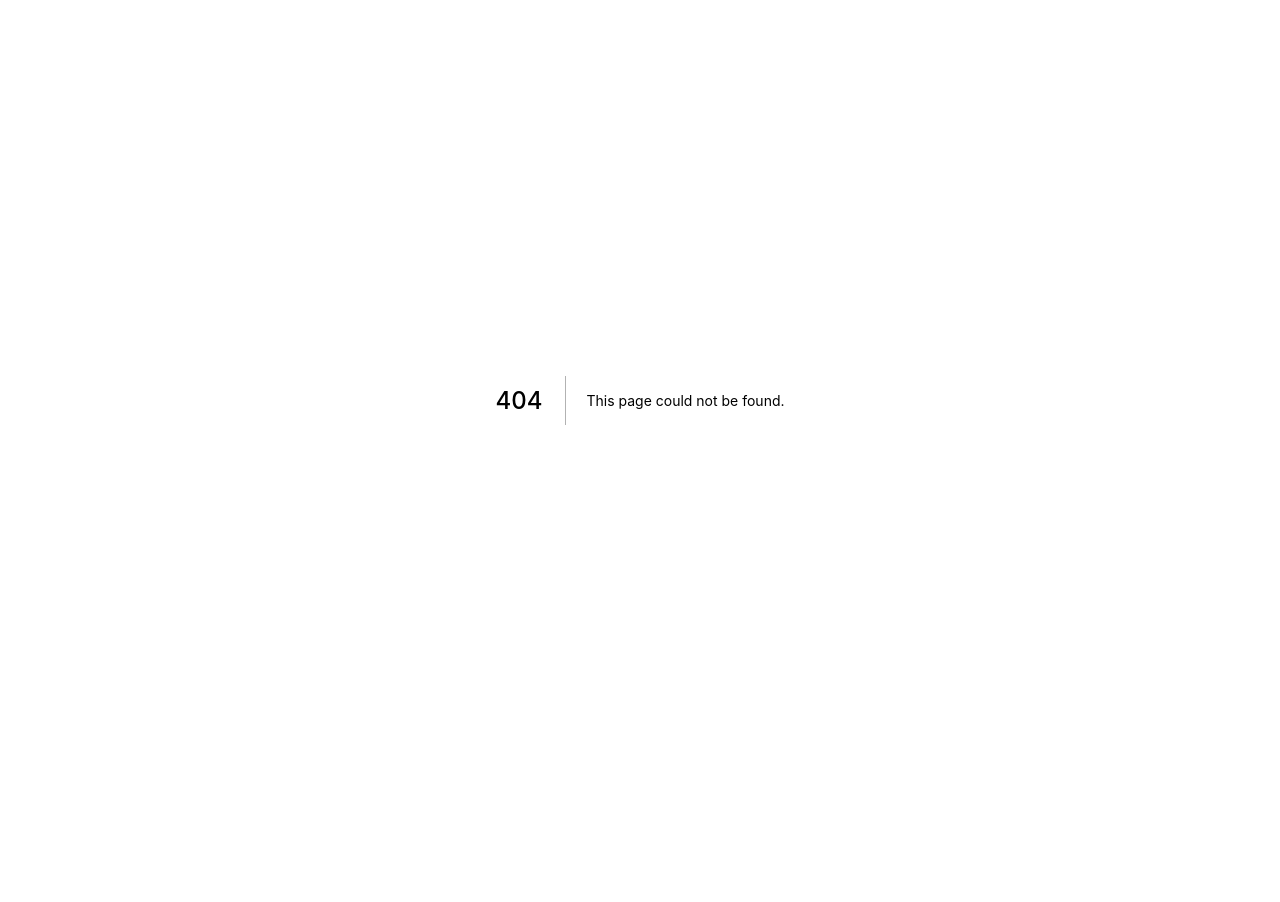
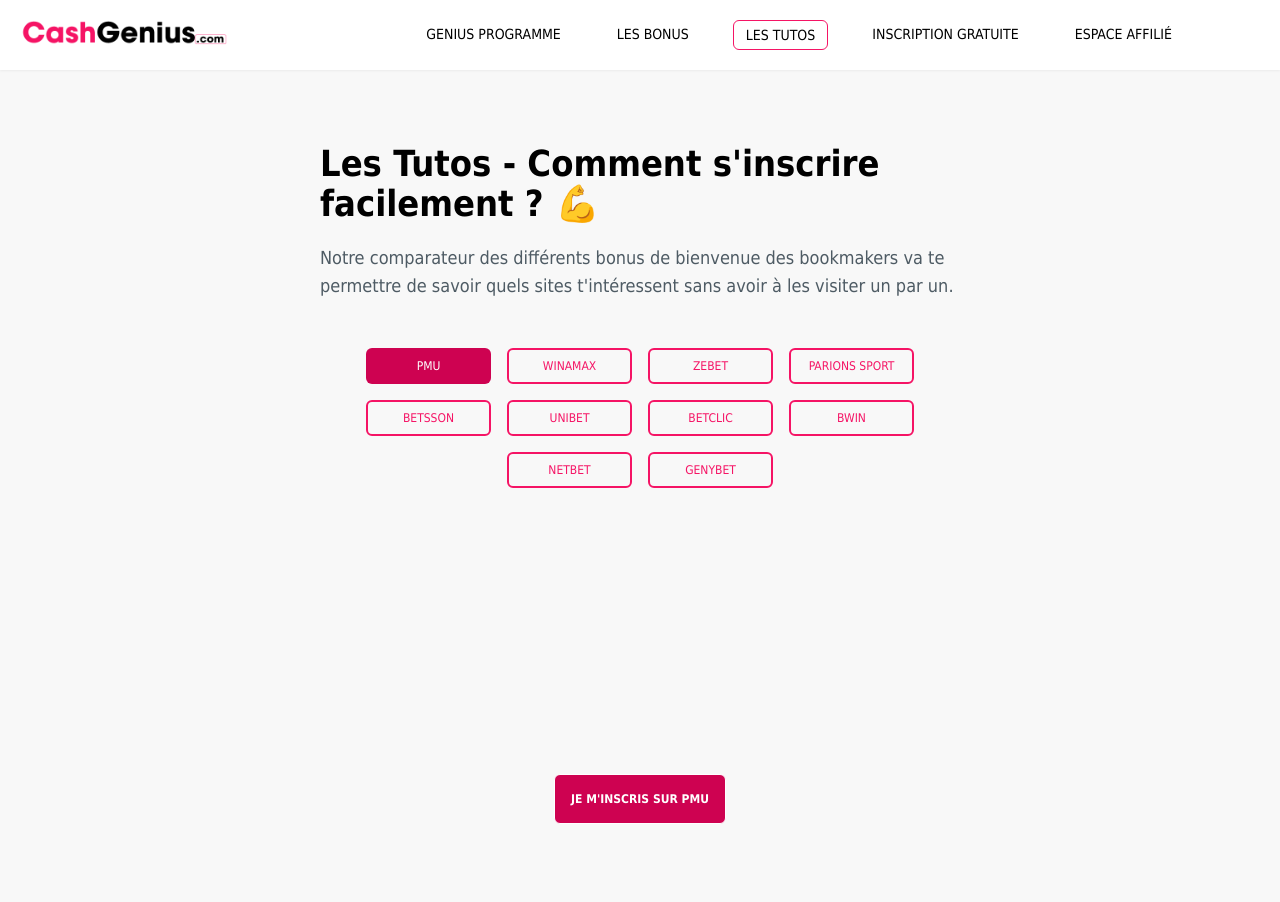
Before and after one commit to ThomasLebel/CashGenius-Frontend, a Next.js app: page /tutoriels in a window 1280 px wide. Before the commit this address had no page. Shown: the top 902 px of the page. Before the commit the page ends 800 px from the top, so only its background shows below. Built offline with nearby package versions, Linux system fonts and the light colour scheme.

Commit message:
Création section tutos

```diff
--- a/Data/Bonuses.js
+++ b/Data/Bonuses.js
@@ -8,6 +8,7 @@ const Bonuses = [
       "* Cash = Crédit directement retirable sur le compte bancaire, pas besoin de miser la somme reçue",
     videoLink: "https://youtu.be/tn9oRUMa7qc",
     registerLink: "https://inscription.pmu.fr/?&codePromo=SPORT#/civilite",
+    registerVideo: 'https://youtu.be/wnyjvbTB2o8'
   },
   {
     name: "WINAMAX",
@@ -18,6 +19,7 @@ const Bonuses = [
       "* Freebets / Paris Gratuit = Crédit non retirable, il est nécessaire de miser la somme reçue pour retirer les gains",
     videoLink: "https://youtu.be/OwUQE0H85ps",
     registerLink: "https://www.winamax.fr/registration/step1",
+    registerVideo: 'https://youtu.be/dTod-0WFaME'
   },
   {
     name: "ZEBET",
@@ -28,6 +30,7 @@ const Bonuses = [
       "* Freebets / Paris Gratuit = Crédit non retirable, il est nécessaire de miser la somme reçue pour retirer les gains",
     videoLink: "",
     registerLink: "https://www.zebet.fr/inscription/",
+    registerVideo: 'https://youtu.be/l3gqUTAcFJs'
   },
   {
     name: "PARIONS SPORT",
@@ -39,6 +42,7 @@ const Bonuses = [
     videoLink: "https://youtu.be/-rq9CyarY4c",
     registerLink:
       "https://www.enligne.parionssport.fdj.fr/inscription/parions-sport-enligne/#from=prehome-header",
+    registerVideo: 'https://youtu.be/cOMSvHWiOUk'
   },
   {
     name: "BETSSON",
@@ -49,6 +53,7 @@ const Bonuses = [
       "* Bonus à remiser = Crédit non retirable, il est nécessaire de miser 3 fois la somme reçue pour retirer les gains",
     videoLink: "",
     registerLink: "https://betsson.fr/fr",
+    registerVideo: 'https://youtu.be/K1eZYh82H8c'
   },
   {
     name: "UNIBET",
@@ -59,6 +64,7 @@ const Bonuses = [
       "* Freebets / Paris Gratuit = Crédit non retirable, il est nécessaire de miser la somme reçue pour retirer les gains",
     videoLink: "https://youtu.be/Y2u0UdYMOQw",
     registerLink: "https://www.unibet.fr/register",
+    registerVideo: 'https://youtu.be/F_a7NPLwA6Q'
   },
   {
     name: "BETCLIC",
@@ -69,6 +75,7 @@ const Bonuses = [
       "* Freebets / Paris Gratuit = Crédit non retirable, il est nécessaire de miser la somme reçue pour retirer les gains",
     videoLink: "https://youtu.be/qq5DITTV8n8",
     registerLink: "https://www.betclic.fr/inscription",
+    registerVideo: 'https://youtu.be/esUBBvcCBT8'
   },
   {
     name: "OLYBET",
@@ -79,6 +86,7 @@ const Bonuses = [
       "* Freebets / Paris Gratuit = Crédit non retirable, il est nécessaire de miser la somme reçue pour retirer les gains",
     videoLink: "",
     registerLink: "https://www.olybet.fr/inscription",
+    registerVideo: ''
   },
   {
     name: "VBET",
@@ -89,6 +97,7 @@ const Bonuses = [
       "* Freebets / Paris Gratuit = Crédit non retirable, il est nécessaire de miser la somme reçue pour retirer les gains",
     videoLink: "",
     registerLink: "https://www.vbet.fr/?accounts=%2A&register=%2A",
+    registerVideo: ''
   },
   {
     name: "BWIN",
@@ -100,6 +109,7 @@ const Bonuses = [
     videoLink: "https://youtu.be/pO8XE9iTiDs",
     registerLink:
       "https://www.bwin.fr/fr/mobileportal/register?rurl=https:%2F%2Fsports.bwin.fr%2Ffr%2Fsports",
+    registerVideo: 'https://youtu.be/JSHISXqlVk8'
   },
   {
     name: "NETBET",
@@ -110,6 +120,7 @@ const Bonuses = [
       "* Freebets / Paris Gratuit = Crédit non retirable, il est nécessaire de miser la somme reçue pour retirer les gains",
     videoLink: "https://youtu.be/PBdft9Go7Mk",
     registerLink: "https://www.netbet.fr/inscription",
+    registerVideo: 'https://youtu.be/I-ey_W8Aooo'
   },
   {
     name: "GENYBET",
@@ -120,6 +131,7 @@ const Bonuses = [
       "* Freebets / Paris Gratuit = Crédit non retirable, il est nécessaire de miser la somme reçue pour retirer les gains",
     videoLink: "",
     registerLink: "https://www.genybet.fr/_enroll/fr/lp/landing-page",
+    registerVideo: 'https://youtu.be/nbnF7BJUaLE'
   },
 ];
 
--- a/components/BonusComparator/BonusModal.js
+++ b/components/BonusComparator/BonusModal.js
@@ -1,6 +1,7 @@
 import { Modal } from "antd";
-import { useState, useEffect } from "react";
-import ReactPlayer from "react-player";
+import dynamic from "next/dynamic";
+
+const ReactPlayer = dynamic(() => import("react-player"), { ssr: false });
 
 const BonusModal = ({
   openModal,
@@ -12,13 +13,7 @@ const BonusModal = ({
   videoLink,
   registerLink,
 }) => {
-  const [isClient, setIsClient] = useState(false);
 
-  useEffect(() => {
-    setIsClient(true);
-  }, []);
-
-  if (!isClient) return null;
 
   // Choix des étapes à afficher selon le genre de bonus
 
--- a/components/Header/Drawer.js
+++ b/components/Header/Drawer.js
@@ -43,10 +43,10 @@ function Header({ drawerActive, currentPage, closeDrawer }) {
           </li>
           <li
             className={`${
-              currentPage === "/tutos" && "border"
+              currentPage === "/tutoriels" && "border"
             } drawer-item`}
           >
-            <a className="menu-link">LES TUTOS</a>
+            <Link href="/tutoriels" className="menu-link">LES TUTOS</Link>
           </li>
           <li
             className={`${
--- a/components/Header/Menu.js
+++ b/components/Header/Menu.js
@@ -20,10 +20,10 @@ function Menu({currentPage}) {
     </li>
     <li
       className={`${
-        currentPage === "/tutos" && "border"
+        currentPage === "/tutoriels" && "border"
       } menu-item`}
     >
-      <a className="menu-link">LES TUTOS</a>
+      <Link href="/tutoriels" className="menu-link">LES TUTOS</Link>
     </li>
     <li
       className={`${
--- /dev/null
+++ b/components/Tutorials/TutorialVideos.js
@@ -0,0 +1,67 @@
+import Button from "../Shared/Button";
+import Bonuses from "../../Data/Bonuses";
+import { useState } from "react";
+import dynamic from "next/dynamic";
+
+const ReactPlayer = dynamic(() => import("react-player"), { ssr: false });
+
+const TutorialVideos = () => {
+  const [videoLink, setVideoLink] = useState("https://youtu.be/wnyjvbTB2o8");
+  const [websiteSelected, setWebsiteSelected] = useState("PMU");
+  const [registerLink, setRegisterLink] = useState("https://inscription.pmu.fr/?&codePromo=SPORT#/civilite")
+
+  const handleClick = (registerVideo, name, registerLink) => {
+    setVideoLink(registerVideo)
+    setWebsiteSelected(name)
+    setRegisterLink(registerLink)
+  }
+
+  return (
+    <section>
+       <div className="mt-10 flex justify-center">
+      <div className="lg:w-2/4 w-5/6 flex justify-center flex-wrap">
+        {Bonuses.map((website, i) => {
+          if (website.registerVideo) {
+            return (
+              <button
+                key={i}
+                className={`hover:bg-[#ac054a]" font-medium px-3 py-2 m-2 rounded-md text-mainColor text-xs w-[125px] border-2 border-mainColor hover:bg-gray-200 ${
+                  website.name === websiteSelected &&
+                  "bg-[#ce0251] hover:!bg-[#ac054a] text-white border-none"
+                }`}
+                onClick={() => handleClick(website.registerVideo, website.name, website.registerLink)}
+              >
+                {website.name}
+              </button>
+            );
+          }
+        })}
+        <div
+          className="mt-5 relative w-full xl:w-3/5 xl:pb-[34%] pb-[56.25%]"
+        >
+          <ReactPlayer
+            className="absolute top-0 left-0"
+            width="100%"
+            height="100%"
+            url={videoLink}
+            controls={true}
+          />
+        </div>
+        <div onClick={() => window.open(registerLink, "_blank")} className="w-full flex justify-center mt-10">
+            <Button  name={`JE M'INSCRIS SUR ${websiteSelected}`}></Button>
+        </div>
+      </div>
+      </div>
+      <div
+        className="-bottom-2 left-0 min-h-[80px] w-screen mt-20"
+        style={{
+          backgroundImage: `url(/wave.png)`,
+          backgroundPosition: "right",
+          backgroundSize: "cover",
+        }}
+      ></div>
+    </section>
+  );
+};
+
+export default TutorialVideos;
--- /dev/null
+++ b/components/Tutorials/TutorialsTitle.js
@@ -0,0 +1,16 @@
+const ComparatorTitle = () => {
+  return (
+    <section className="pt-20 flex justify-center">
+      <div className=" flex flex-col  mt-16 lg:w-2/4 w-3/4">
+        <h1 className="font-bold text-2xl  md:text-4xl ">
+        Les Tutos - Comment s'inscrire facilement ? 💪
+        </h1>
+        <p className="text-secondaryColor font-light text-sm mt-5 md:text-lg">
+        Notre comparateur des différents bonus de bienvenue des bookmakers va te permettre de savoir quels sites t'intéressent sans avoir à les visiter un par un.
+        </p>
+      </div>
+    </section>
+  );
+};
+
+export default ComparatorTitle;
--- /dev/null
+++ b/pages/tutoriels.js
@@ -0,0 +1,22 @@
+import Header from "../components/Header/Header";
+import Footer from "../components/Footer/Footer";
+import TutorialsTitle from "../components/Tutorials/TutorialsTitle";
+import TutorialVideos from "../components/Tutorials/TutorialVideos";
+import RegistrationForm from '../components/Shared/RegistrationForm/RegistrationForm'
+
+
+function Tutoriels() {
+  return (
+    <>
+      <Header></Header>
+      <main className=" font-sans">
+        <TutorialsTitle/>
+        <TutorialVideos/>
+        <RegistrationForm/>
+      </main>
+      <Footer></Footer>
+    </>
+  );
+}
+
+export default Tutoriels;
--- a/styles/globals.css
+++ b/styles/globals.css
@@ -22,11 +22,11 @@ body {
 /* Header */
 
 .menu-link {
-  @apply hover:text-red-600 cursor-pointer
+  @apply hover:text-mainColor cursor-pointer
 }
 
 .drawer-item {
-  @apply border-mainColor rounded-md p-1 hover:text-mainColor cursor-pointer mb-5
+  @apply border-mainColor rounded-md p-1 hover:!text-mainColor cursor-pointer mb-5
 }
 
 .menu-item {
```
Also changed, not shown: pages/tutos.js (deleted).
